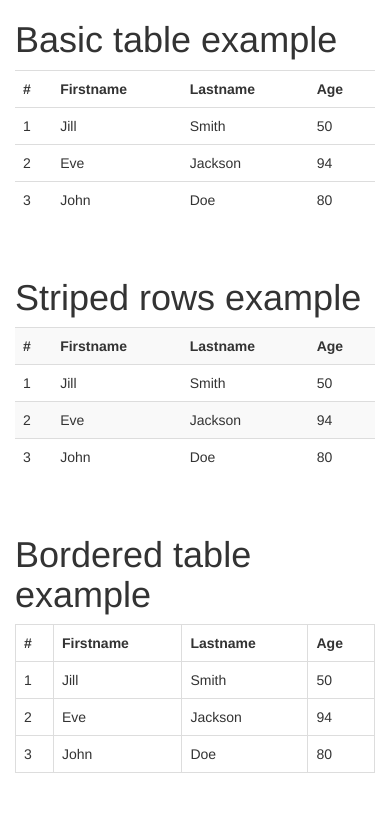
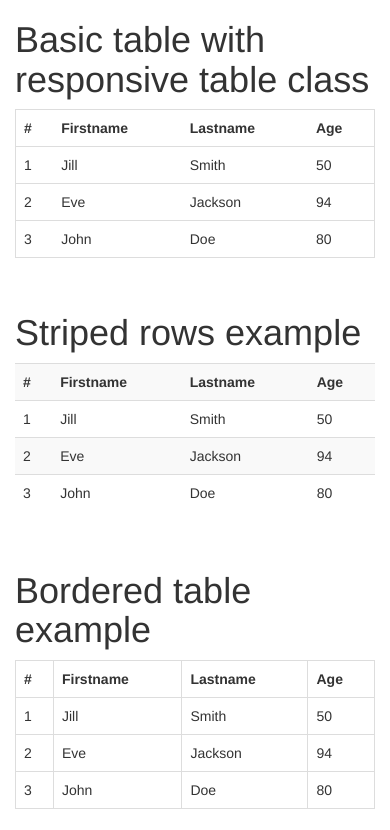
Before and after one commit to surbhi-fotedar/surbhi-firstDemo, a plain HTML site: page html/table-bootstrap.html in a window 390 px wide. Shown: the top 830 px of the page. Drawn offline with nearby package versions, Linux system fonts and the light colour scheme.

Commit message:
responsive table class

```diff
--- a/html/table-bootstrap.html
+++ b/html/table-bootstrap.html
@@ -12,8 +12,8 @@
 
 <body>
   <div class="container-fluid">
-    <table class="table">
-      <h1>Basic table example</h1>
+    <table class="table table-responsive">
+      <h1>Basic table with responsive table class</h1>
       <tr>
         <th>#</th>
         <th>Firstname</th>
```
